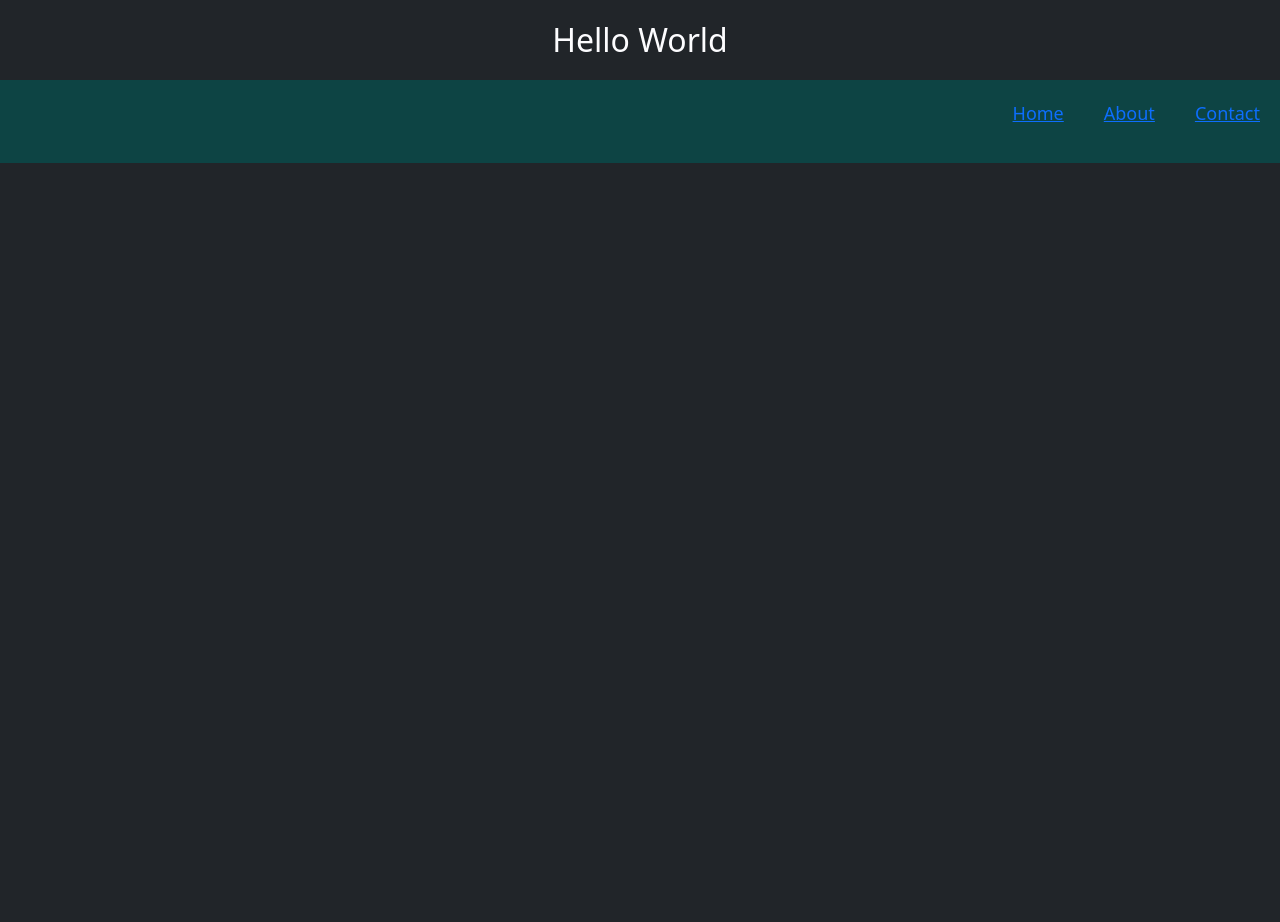
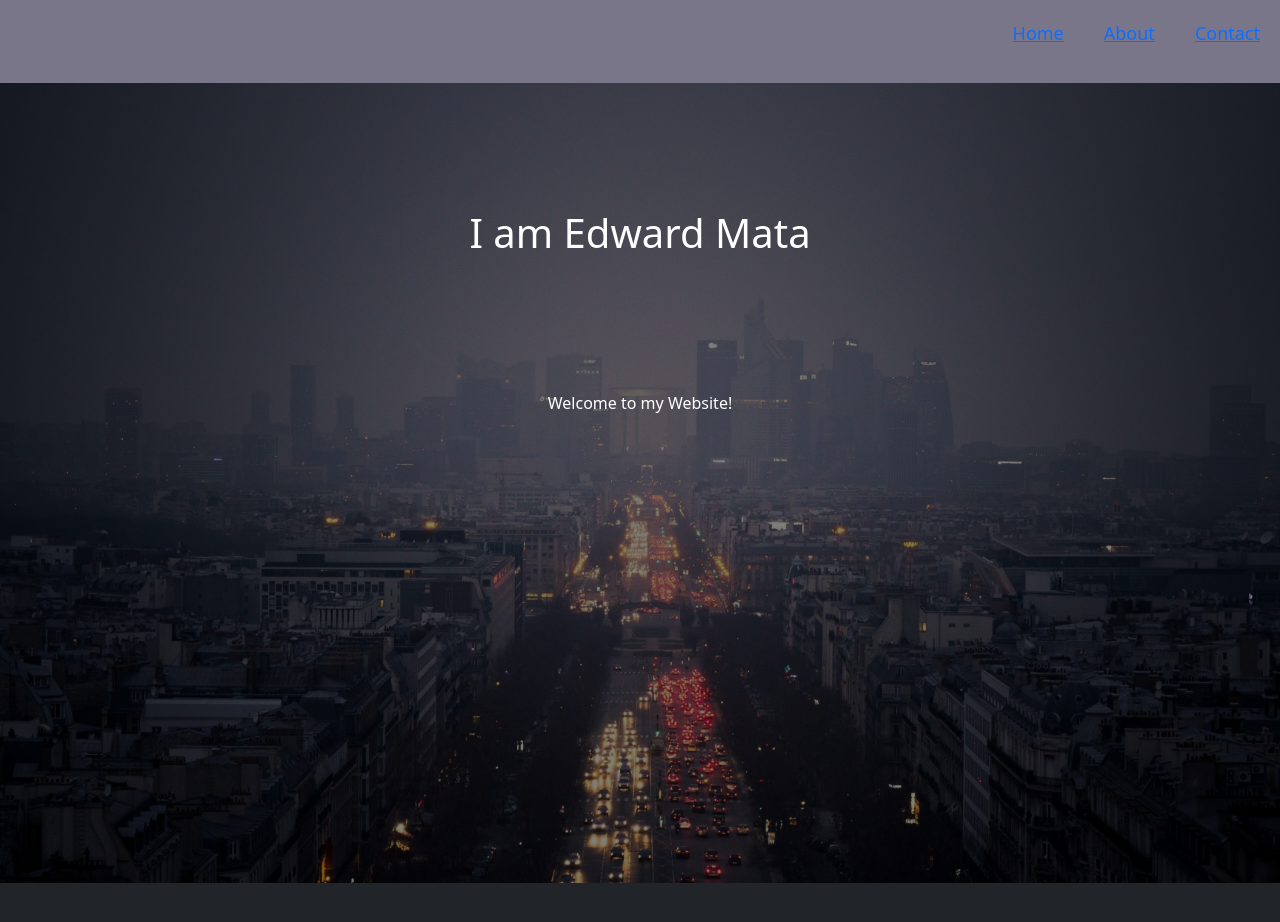
Before and after one commit to edwardmataiii/MF-Final-Project, a plain HTML site: page index.html in a window 1280 px wide. Before the commit the page ends 800 px from the top, so only its background shows below. Drawn offline with nearby package versions, Linux system fonts and the light colour scheme.

Commit message:
added backgound image and fixed up navbar

```diff
--- a/index.html
+++ b/index.html
@@ -11,7 +11,7 @@
 
 <body class="bg-dark">
 
-  <Div class="header justify-content-center p-3">Hello World</Div>
+
 
 
   <div class="Nav-bar justify-content-end">
@@ -24,12 +24,14 @@
     </ul>
   </div>
 
+<div class="heroimage">
+  <div class="herotext">
 
+    <h1 class="justify-content-center">I am Edward Mata</h1>
+    <p class="justify-content-center align-items">Welcome to my Website!</p>
 
-
-
-
-
+  </div>
+</div>
 
 
 
--- a/style.css
+++ b/style.css
@@ -1,7 +1,7 @@
 .Nav-bar{
 display:flex ;
-color: rgb(2, 22, 22);
-background-color: rgb(13, 68, 68);
+background-color: rgb(122, 118, 138);
+
 }
 
 
@@ -27,3 +27,39 @@ body{
     display: flex;
     color: rgb(253, 253, 255);
 }
+
+body, html{
+
+    height: 100%;
+}
+
+
+.heroimage{
+
+    background-image: linear-gradient(rgba(0, 0, 0, 0.5), rgba(0, 0, 0, 0.5)), url(1379469.jpg) ;
+
+
+    height: 100%;
+
+    background-position: center;
+    background-repeat: no-repeat;
+    background-size: cover;
+    position: relative;
+}
+
+.herotext h1{
+
+    display: flex;
+    color: white;
+    align-items: center;
+    height: 300px;
+}
+
+.herotext p{
+
+    display: flex;
+    color: rgb(255, 255, 255);
+    align-items: top;
+    height: 900px;
+
+}
```
Also changed, not shown: 1379469.jpg (added).
